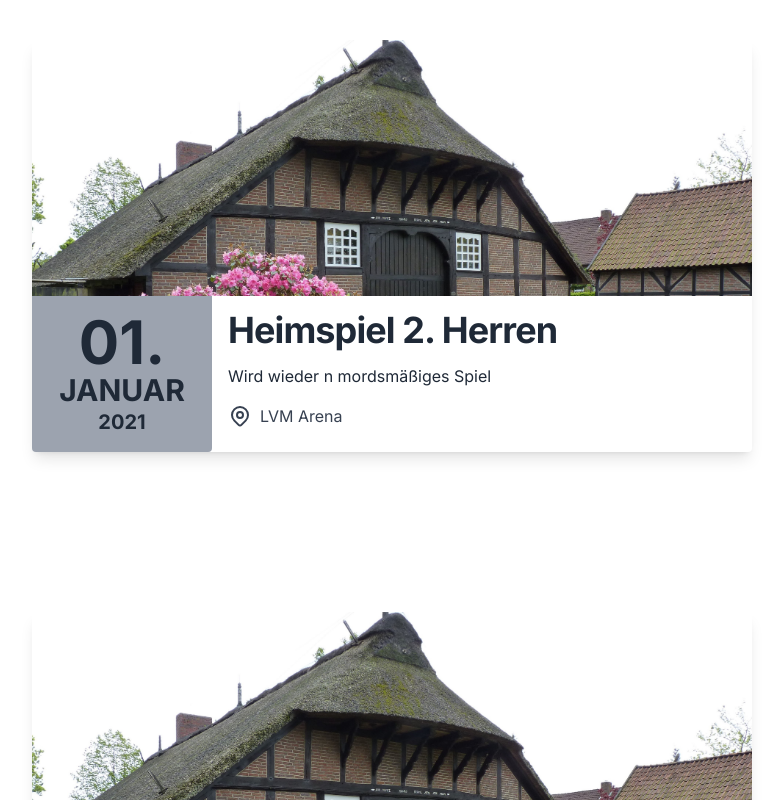
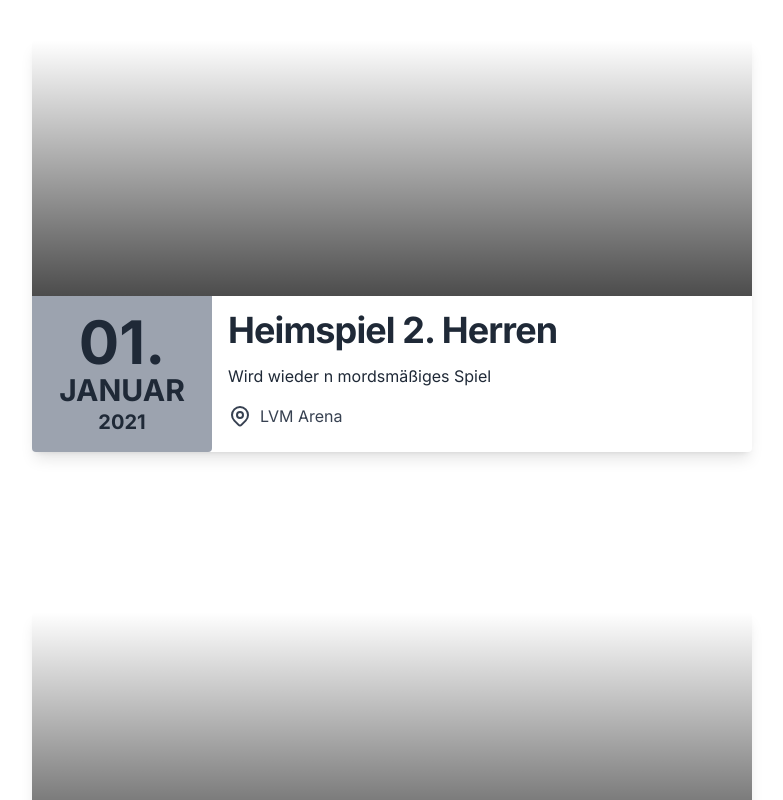
Before and after one commit to Pudl0/westerloy, a Next.js app: page /eventdashboard in a window 1280 px wide. Shown: the top 800 px of the page, without its empty margins (248-1031 px from the left). Built offline with nearby package versions, Linux system fonts and the light colour scheme.

Commit message:
Removing EventImage from global.css

```diff
--- a/src/app/globals.css
+++ b/src/app/globals.css
@@ -84,7 +84,7 @@
     background-color: rgba(0, 0, 0, 0.55);
   }
   .event-item {
-    background-image: url("/Muehlenhof.jpg");
+    background-image: linear-gradient(180deg,transparent,rgba(0,0,0,.7));;
     background-position: 50%;
   }
 }
```
